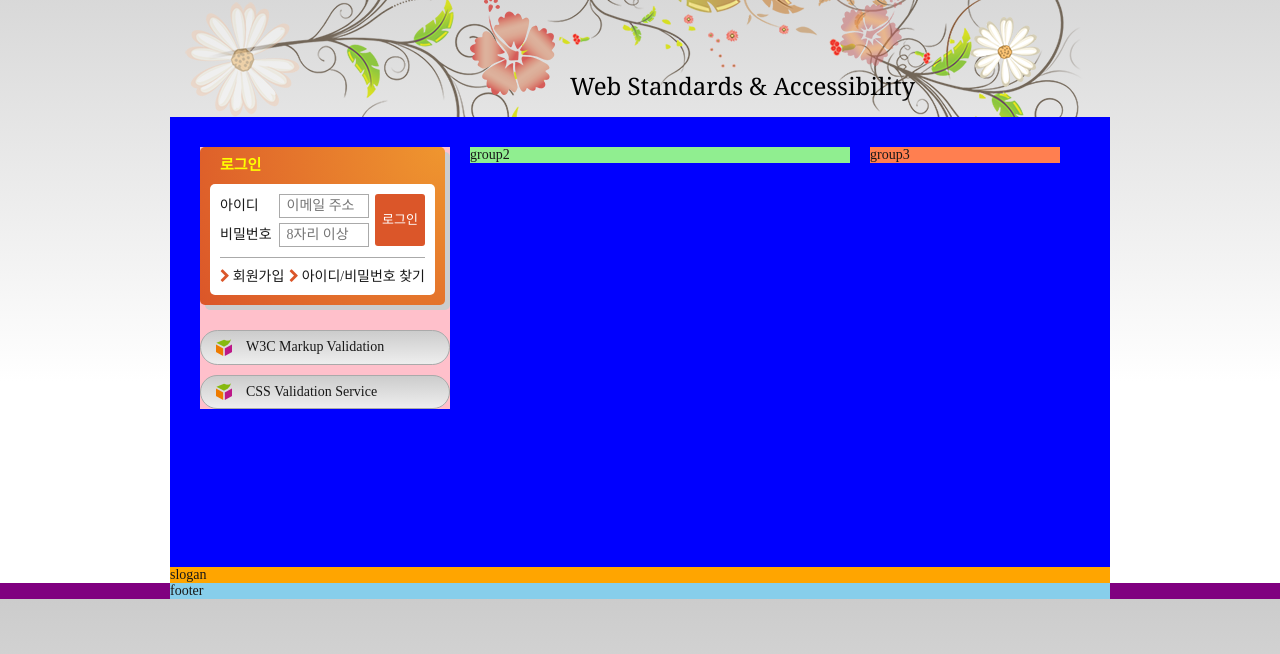
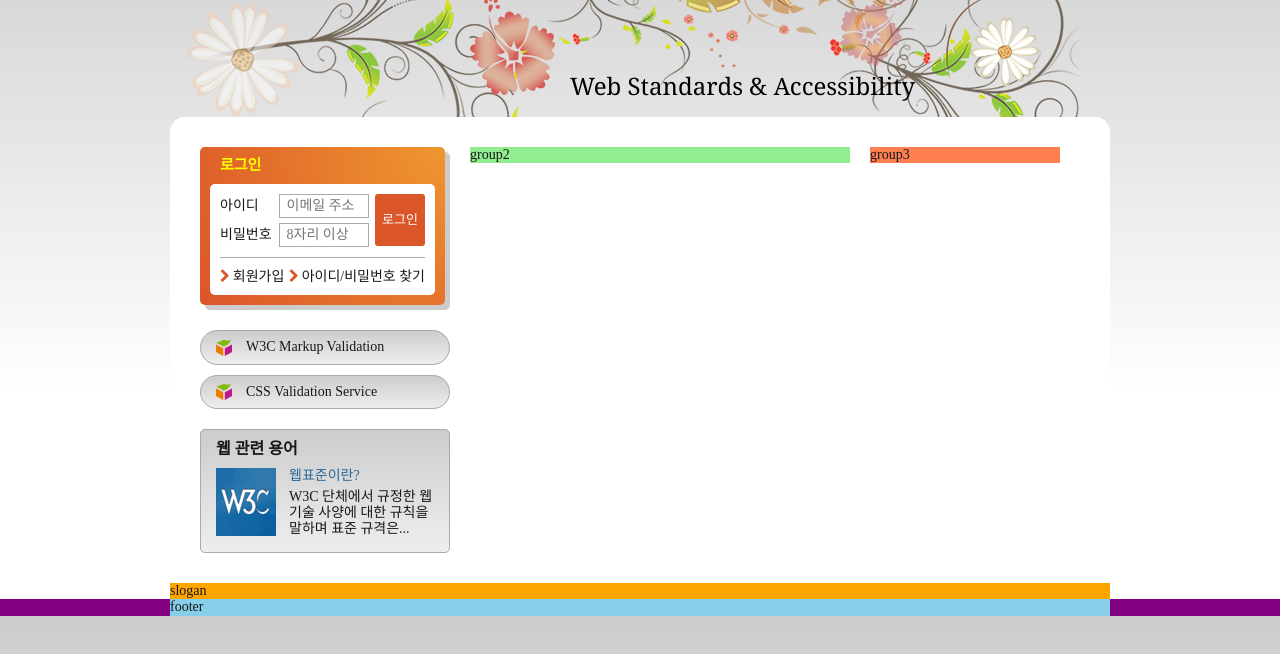
Before and after one commit to hyacinta/HTML_CSS_17th, a plain HTML site: page index.html in a window 1280 px wide. Shown: the part 124-778 px from the top of the page. Drawn offline with Linux system fonts and the light colour scheme; a web font is replaced by a local one.

Commit message:
link area

```diff
--- a/css/style.css
+++ b/css/style.css
@@ -233,16 +233,16 @@ a {
 }
 /* 메인 콘텐츠 */
 .main {
-  background-color: blue;
+  background-color: #fff;
   min-height: 450px;
   padding: 30px;
   display: flex;
   flex-flow: row nowrap;
   justify-content: space-between;
   align-items: flex-start;
+  border-radius: 15px;
 }
 .group1 {
-  background-color: pink;
   width: 250px;
 }
 .group2 {
@@ -364,6 +364,53 @@ a {
 .validation-list a:hover {
   color: #f00;
 }
+
+/* 웹관련용어 */
+.term {
+  margin-top: 20px;
+  padding: 10px 15px;
+  border: 1px solid #aaa;
+  border-radius: 5px;
+  background: linear-gradient(180deg, #ccc, #eee), #ccc;
+}
+.term-heading {
+  margin: 0;
+  margin-bottom: 10px;
+  font-size: 1.6rem;
+  font-weight: 700;
+}
+.term-list {
+  margin: 0;
+}
+.term-list dd {
+  margin-left: 0;
+}
+.term-list > div {
+  margin-top: 10px;
+}
+.term-list-subject, .term-list-brief {
+  float: right;
+  width: 145px;
+  margin-bottom: 5px;
+}
+.term-list-subject {
+  margin-bottom: 5px;
+  color: #296897;
+}
+.term-list-thumbnail {
+  float: left;
+  background-color: red;
+}
+.term-list-thumbnail img {
+  vertical-align: top;
+}
+
+.even .term-list-subject, .even  .term-list-brief {
+  float: left;
+}
+.even .term-list-thumbnail {
+  float:right;
+}
 /* 슬로건 */
 .slogan {
   background-color: orange;
--- a/index.html
+++ b/index.html
@@ -124,6 +124,18 @@
           <li><a href="https://validator.w3.org/" target="_blank" title="마크업 유효성 검사">W3C Markup Validation</a></li>
           <li><a href="https://jigsaw.w3.org/css-validator/" target="_blank" title="css 유효성 검사">CSS Validation Service</a></li>
         </ul>
+        <section class="term">
+          <h2 class="term-heading">웹 관련 용어</h2>
+          <dl class="term-list">
+            <div class="odd clearfix">
+              <dt class="term-list-subject">웹표준이란?</dt>
+              <dd class="term-list-thumbnail"><img src="./images/web_standards.gif" alt="W3C"></dd>
+              <dd class="term-list-brief">
+                <a href="#">W3C 단체에서 규정한 웹 기술 사양에 대한 규칙을 말하며 표준 규격은...</a>
+              </dd>
+            </div>
+          </dl>
+        </section>
       </div>
       <div class="group group2">group2</div>
       <div class="group group3">group3</div>
```
